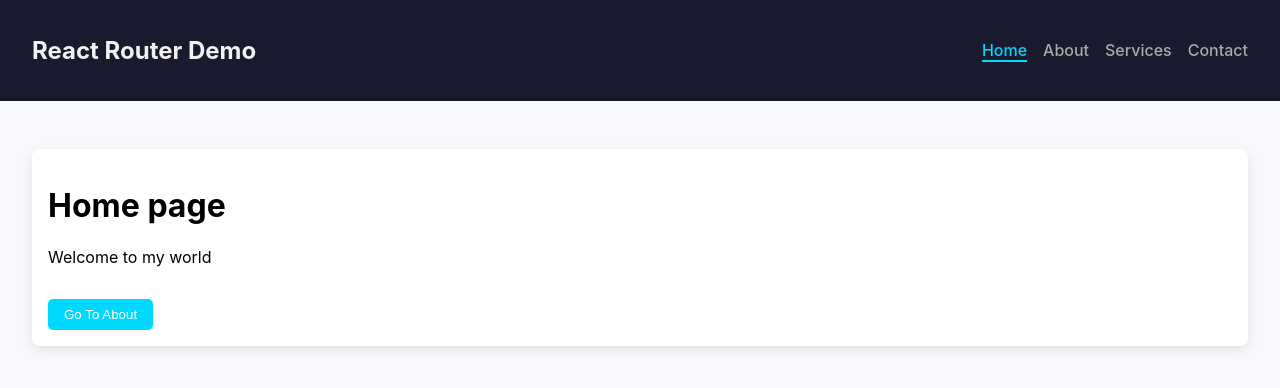
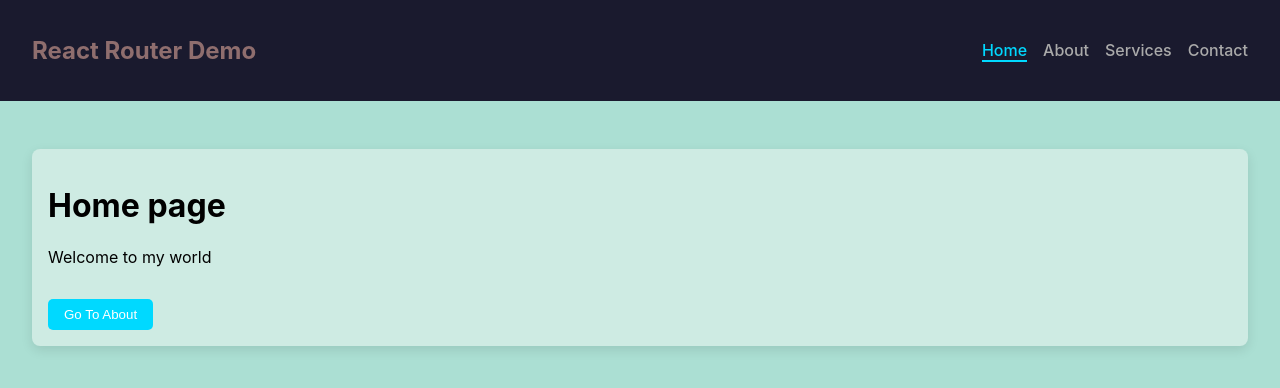
Before and after one commit to tushargautamtgs/reactpractice, a React (Vite) app: page / in a window 1280 px wide. Shown: the top 388 px of the page. Built offline with nearby package versions, Linux system fonts and the light colour scheme.

Commit message:
touch-up

```diff
--- a/src/App.css
+++ b/src/App.css
@@ -1,7 +1,7 @@
 body {
   margin: 0;
   font-family: "Inter", sans-serif;
-  background: #f7f9fc;
+  background: #abdfd3;
 }
 
 .navbar {
@@ -13,7 +13,7 @@ body {
 }
 
 .logo {
-  color: #f1f1f1;
+  color: #8f6e6e;
 }
 
 .links a {
@@ -34,7 +34,7 @@ body {
 
 .page {
   padding: 1rem;
-  background: #fff;
+  background: #ceebe3;
   border-radius: 8px;
   box-shadow: 0 4px 12px rgba(0,0,0,0.1);
   margin-top: 1rem;
```
Also changed, not shown: src/ThemeContext.jsx (added, +17 -0 lines).
